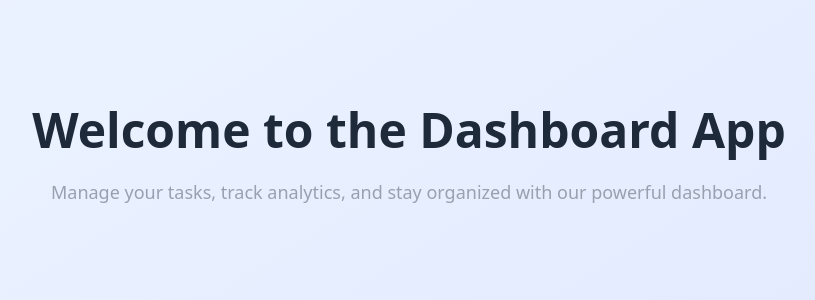
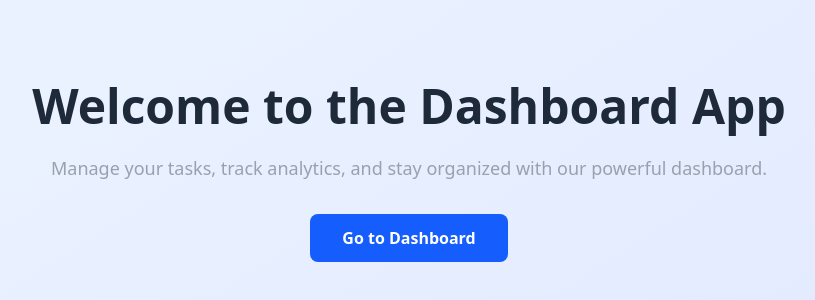
Before and after one commit to mnraza-dev/NextJS_Mastery, a Next.js app in the folder demos/: page / in a window 1280 px wide. Shown: the part 228-528 px from the top of the page, without its empty margins (231-1046 px from the left). Built offline with nearby package versions, Linux system fonts and the light colour scheme.

Commit message:
Add link to navigate to the dashboard from the home page

```diff
--- a/demos/src/app/page.tsx
+++ b/demos/src/app/page.tsx
@@ -1,3 +1,4 @@
+import Link from "next/link";
 import React from "react";
 
 const Home = () => {
@@ -11,6 +12,13 @@ const Home = () => {
           Manage your tasks, track analytics, and stay organized with our
           powerful dashboard.
         </p>
+
+        <Link
+          href="/dashboard"
+          className=" inline-flex items-center  justify-center px-8  bg-blue-600 hover:bg-blue-700 text-white font-semibold py-3 rounded-lg"
+        >
+          Go to Dashboard
+        </Link>
       </div>
     </div>
   );
```
